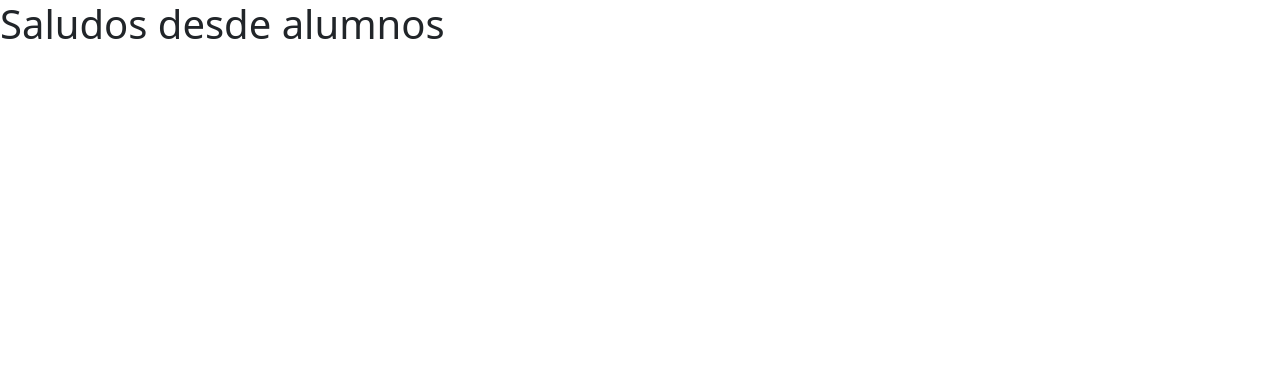
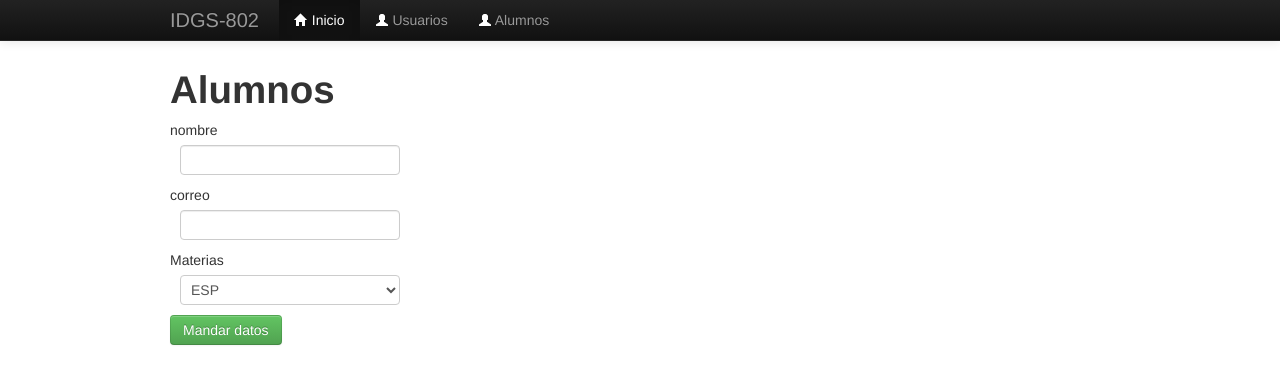
Before and after one commit to IDGS-802-21000151/IntroFlaskIDGS802, a Flask app: page /alumnos in a window 1280 px wide. Shown: the top 384 px of the page. Run offline with Flask 3, Linux system fonts and the light colour scheme; some libraries are stand-ins or nearby versions.

Commit message:
JELL 29/01/24 Macros

```diff
--- a/forms.py
+++ b/forms.py
@@ -1,11 +1,12 @@
 from wtforms import Form
-from wtforms import StringField, TextAreaField, TextField, SelectField, RadioField
+from wtforms import StringField, TextAreaField, SelectField, RadioField
 from wtforms import EmailField
+from wtforms import validators
 
 class UserForm(Form):
-    nombre = StringField("nombre")
+    nombre = StringField("nombre", [
+        validators.DataRequired()
+    ])
     email = EmailField("correo")
-    primerApellido = TextField("primerApellido")
-    segundoApellido = TextField("segundoApellido")
     materias = SelectField(choices=[('Español', "ESP"),("Matemáticas", "Mat"), ("Ingles", "ING")])
     radios = RadioField("curso", choices=[("1","1"), ("2","2"), ("3","3"), ("4","4"), ("5","5")])
--- a/main.py
+++ b/main.py
@@ -1,4 +1,6 @@
 from flask import Flask, request, render_template
+
+import forms
 
 app = Flask(__name__)
 
@@ -6,9 +8,31 @@ app = Flask(__name__)
 def cargarIndex():
     return render_template("index.html")
 
-@app.route("/alumnos")
+@app.route("/alumnos", methods=["GET", "POST"])
 def cargarAlumnos():
-    return render_template("alumnos.html")
+    alumno_form = forms.UserForm(request.form)
+
+    if request.method == "POST":
+        nombre = alumno_form.nombre.data
+        email = alumno_form.email.data
+        materias = alumno_form.materias.data
+
+        print(materias)
+
+    return render_template("alumnos.html", form = alumno_form)
+
+@app.route("/distancia-entre-puntos", methods=["GET", "POST"])
+def cargarAlumnos():
+    formulario = forms.UserForm(request.form)
+
+    if request.method == "POST":
+        nombre = alumno_form.nombre.data
+        email = alumno_form.email.data
+        materias = alumno_form.materias.data
+
+        print(materias)
+
+    return render_template("alumnos.html", form = alumno_form)
 
 @app.route("/maestros")
 def cargarMaestros():
--- /dev/null
+++ b/templates/_macros.html
@@ -0,0 +1,9 @@
+{% macro datos(name, placeholder, type="text") %}
+<p><input name="{{name}}" placeholder="{{placeholder}}" type="{{type}}"></p>
+{% endmacro %}
+
+{% macro input_Form(field) %}
+    <td>{{ field.label }}</td>
+
+    <dd>{{  field(**kwargs)|safe  }}</dd>
+{% endmacro %}
--- a/templates/alumnos.html
+++ b/templates/alumnos.html
@@ -1,18 +1,14 @@
-<!DOCTYPE html>
-<html lang="en">
-<head>
-    <meta charset="UTF-8">
-    <meta name="viewport" content="width=device-width, initial-scale=1.0">
-    <title>Document</title>
+{% extends "layout2.html" %}
 
-    <link
-      href="https://cdn.jsdelivr.net/npm/bootstrap@5.3.2/dist/css/bootstrap.min.css"
-      rel="stylesheet"
-      integrity="sha384-T3c6CoIi6uLrA9TneNEoa7RxnatzjcDSCmG1MXxSR1GAsXEV/Dwwykc2MPK8M2HN"
-      crossorigin="anonymous"
-    />
-</head>
-<body>
-    <h1>Saludos desde alumnos</h1>
-</body>
-</html>
+{% block content %}
+{% import "_macros.html" as macros %}
+<h1>Alumnos</h1>
+
+<form action="/alumnos" method="POST">
+  {{ macros.input_Form(form.nombre, class="form-control") }}
+  {{ macros.input_Form(form.email, class="form-control") }}
+  {{ macros.input_Form(form.materias, class="form-control") }}
+
+  <button type="submit" class="btn btn-success">Mandar datos</button>
+</form>
+{% endblock %}
```
